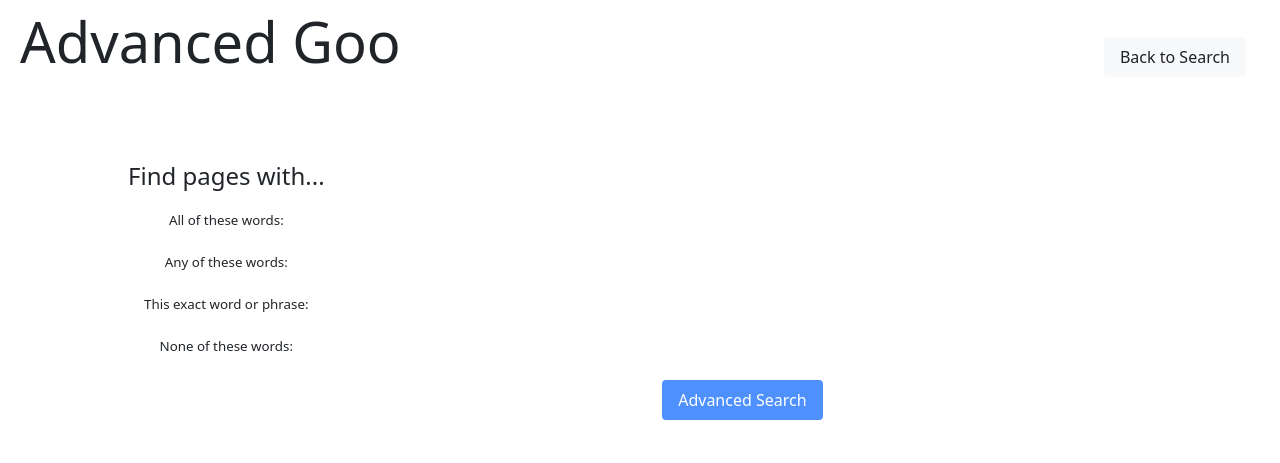
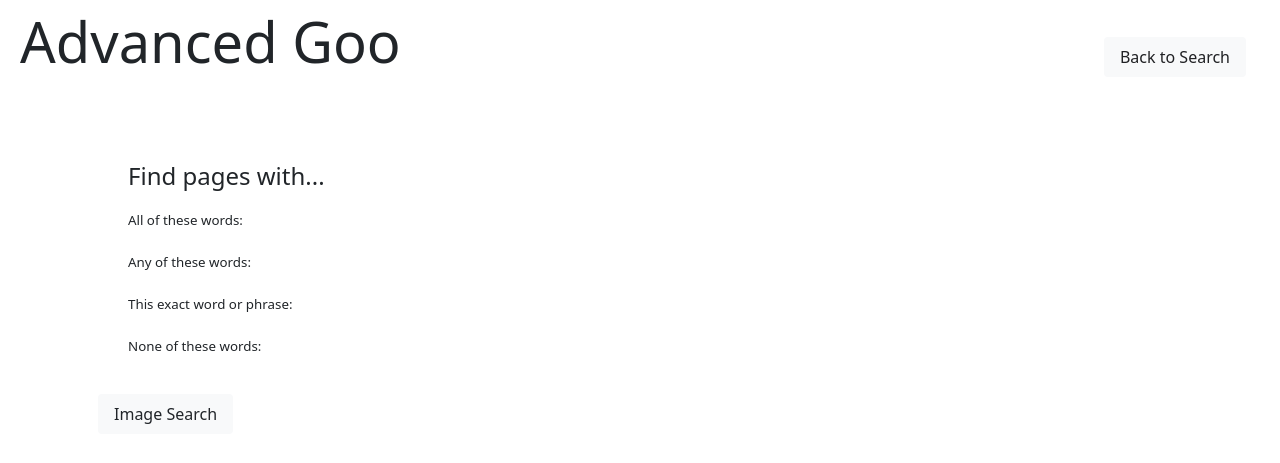
Before and after one commit to pudimlucy/CS50w, a Python web app: template search/search/template/advanced.html in a window 1280 px wide. Shown: the top 463 px of the page. Run offline with Jinja, Linux system fonts and the light colour scheme; the template is opened without the code that fills it, so the values that code supplies are empty.

Commit message:
Aesthetic changes to advanced.html part 3

```diff
--- a/search/search/template/advanced.html
+++ b/search/search/template/advanced.html
@@ -23,7 +23,7 @@
                 </ul>
             </div>
         </div>
-        <div class="d-flex justify-content-start text-center">
+        <div class="d-flex justify-content-start">
             <div class="container">
                 <form action="https://google.com/search">
                     <table class="text-input-table">
@@ -44,11 +44,10 @@
                             <td>None of these words: </td>
                             <td><input name="as_eq" type="text" class="btn searchbar-sm"></td>
                         </tr>
-                        <tr>
-                            <td></td>
-                            <td><input type="submit" value="Advanced Search" class="btn searchbutton"></td>
-                        </tr>
                     </table>
+                    <div class="container">
+                        <input type="submit" class="btn searchbutton" value="Image Search" >
+                    </div>
                 </form>
             </div>
         </div>
```
